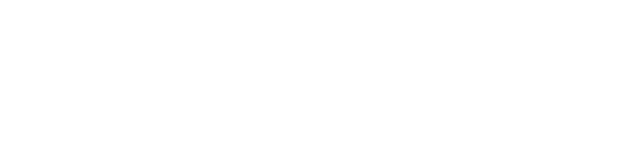
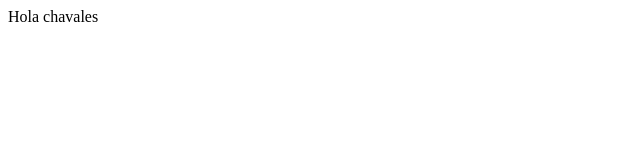
Before and after one commit to Shala62/prueba, a plain HTML site: page index.html in a window 1280 px wide. Shown: the whole page, without its empty margins (0-640 px from the left). Drawn offline with Linux system fonts and the light colour scheme.

Commit message:
se agrega el hola chavales

```diff
--- a/index.html
+++ b/index.html
@@ -6,6 +6,8 @@
     <title>Super Prueba</title>
 </head>
 <body>
-
+    <div>
+        Hola chavales
+    </div>
 </body>
 </html>
```
